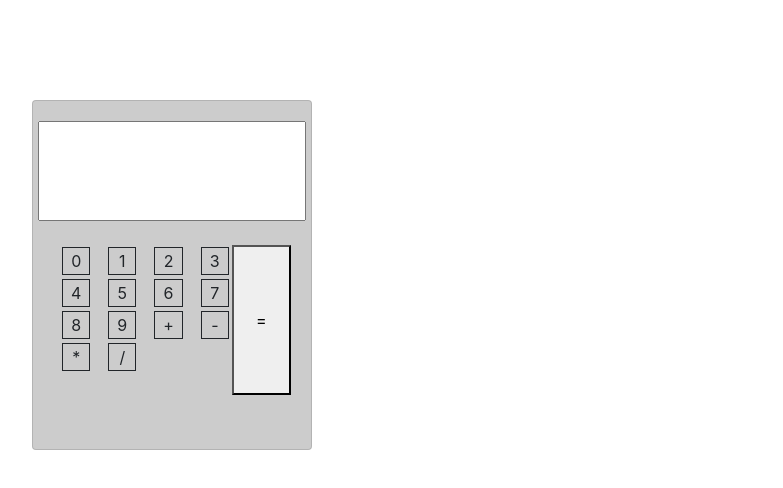
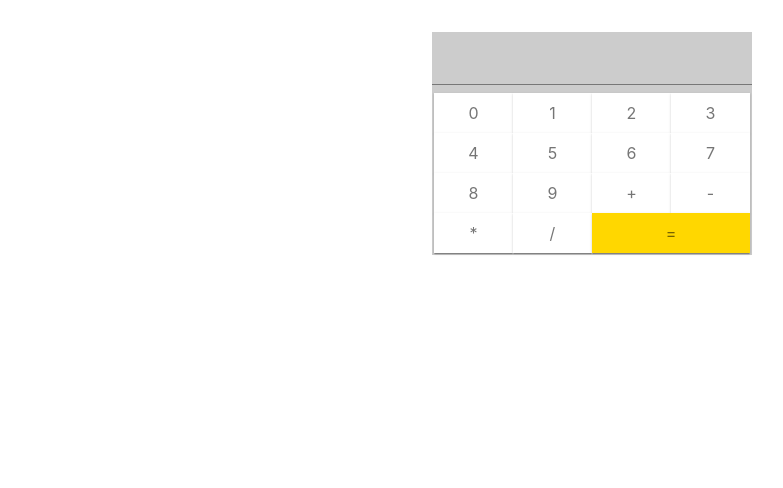
Before and after one commit to satyamRathod/reactCalculater, a React (Create React App) app: page / in a window 1280 px wide. Shown: the top 488 px of the page, without its empty margins (48-831 px from the left). Built offline with nearby package versions, Linux system fonts and the light colour scheme.

Commit message:
material added

```diff
--- a/src/components/Home.js
+++ b/src/components/Home.js
@@ -1,7 +1,32 @@
 import React, { Component } from "react";
-import Card from "react-bootstrap/Card";
-import Row from "react-bootstrap/Row";
-import Col from "react-bootstrap/Col";
+import { withStyles } from "@material-ui/core/styles";
+import Paper from "@material-ui/core/Paper";
+import Grid from "@material-ui/core/Grid";
+import TextField from "@material-ui/core/TextField";
+const styles = theme => ({
+  root: {
+    flexGrow: 1,
+    paddingTop: theme.spacing.unit*4,
+  },
+  paper: {
+    padding: theme.spacing.unit,
+    textAlign: "center",
+    color: theme.palette.text.secondary
+  }
+});
+
+function FormRow(props) {
+  const { classes, num } = props;
+  return (
+    <React.Fragment>
+      <Grid item xs={3}>
+        <Paper className={classes.paper} square>
+          <div onClick={() => props.handleButtonKey(num)}>{num}</div>
+        </Paper>
+      </Grid>
+    </React.Fragment>
+  );
+}
 
 class Home extends Component {
   state = {
@@ -50,103 +75,87 @@ class Home extends Component {
   };
 
   render() {
-    const { input, result, numArray } = this.state;
+    const { classes } = this.props;
+    const { result } = this.state;
     return (
       <>
-        <div style={{ width: "280px", marginLeft: "80px", marginTop: "100px" }}>
-          <Card style={{ backgroundColor: "#ccc", height: "350px" }}>
-            <Card.Body>
-              <Row>
-                <input
-                  type="text"
+        <div className={classes.root}>
+          <Grid container justify="center">
+            <Grid
+              container
+              xs={3}
+              spacing={24}
+              style={{ backgroundColor: "#ccc" }}
+            >
+              <Grid item xs={12} style={{ marginTop: "5px" }}>
+                <TextField
+                  className={classes.textField}
+                  value={result}
+                  margin="normal"
+                  variant="standard"
+                  fullWidth
                   onChange={this.handleChange}
-                  value={result}
-                  style={{ width: "100%", height: "100px" }}
                 />
-              </Row>
-              <Row>&nbsp;</Row>
-              <Row>
-                <Col lg={8}>
-                  <tr>
+              </Grid>
+              <Grid
+                justify="center"
+                container
+                xs={12}
+                style={{ margin: "0px 2px 2px 2px" }}
+              >
+                <Grid container item xs={12}>
                   {[0, 1, 2, 3].map(e => (
-                      <td>
-                        <div
-                          style={{
-                            border: "1px solid",
-                            padding: "1px 8px",
-                            margin: "1px 8px"
-                          }}
-                          onClick={() => this.handleButtonKey(e)}
-                        >
-                          {e}
-                        </div>
-                      </td>
+                    <FormRow
+                      classes={classes}
+                      key={e}
+                      num={e}
+                      handleButtonKey={this.handleButtonKey}
+                    />
                   ))}
-                  </tr>
+                </Grid>
 
-                  <tr>
+                <Grid container item xs={12}>
                   {[4, 5, 6, 7].map(e => (
-                      <td>
-                        <div
-                          style={{
-                            border: "1px solid",
-                            padding: "1px 8px",
-                            margin: "1px 8px"
-                          }}
-                          onClick={() => this.handleButtonKey(e)}
-                        >
-                          {e}
-                        </div>
-                      </td>
+                    <FormRow
+                      classes={classes}
+                      key={e}
+                      handleButtonKey={this.handleButtonKey}
+                      num={e}
+                    />
                   ))}
-                  </tr>
-                  <tr>
+                </Grid>
+                <Grid container item xs={12}>
                   {[8, 9, "+", "-"].map(e => (
-                      <td>
-                        <div
-                          style={{
-                            border: "1px solid",
-                            padding: "1px 8px",
-                            margin: "1px 8px"
-                          }}
-                          onClick={() => this.handleButtonKey(e)}
-                        >
-                          {e}
-                        </div>
-                      </td>
+                    <FormRow
+                      classes={classes}
+                      key={e}
+                      num={e}
+                      handleButtonKey={this.handleButtonKey}
+                    />
                   ))}
-                  </tr>
-                  <tr>
+                </Grid>
+
+                <Grid container item xs={12}>
                   {["*", "/"].map(e => (
-                      <td>
-                        <div
-                          style={{
-                            border: "1px solid",
-                            padding: "1px 8px",
-                            margin: "1px 8px"
-                          }}
-                          onClick={() => this.handleButtonKey(e)}
-                        >
-                          {e}
-                        </div>
-                      </td>
+                    <FormRow
+                      classes={classes}
+                      key={e}
+                      num={e}
+                      handleButtonKey={this.handleButtonKey}
+                    />
                   ))}
-                  </tr>
-                </Col>
-                <Col>
-                  <button
-                    onClick={this.handleClick}
-                    style={{ width: "100%", height: "150px" }}
-                  >
-                    =
-                  </button>
-                </Col>
-              </Row>
-            </Card.Body>
-          </Card>
+                  <Grid item xs={6}>
+                    <Paper className={classes.paper} square style={{backgroundColor:'gold'}}>
+                      <div onClick={() => this.handleClick("=")}>{"="}</div>
+                    </Paper>
+                  </Grid>
+                </Grid>
+              </Grid>
+            </Grid>
+          </Grid>
         </div>
       </>
     );
   }
 }
-export default Home;
+export default withStyles(styles)(Home);
```
Lines whose indentation alone changed are shown as unchanged.
